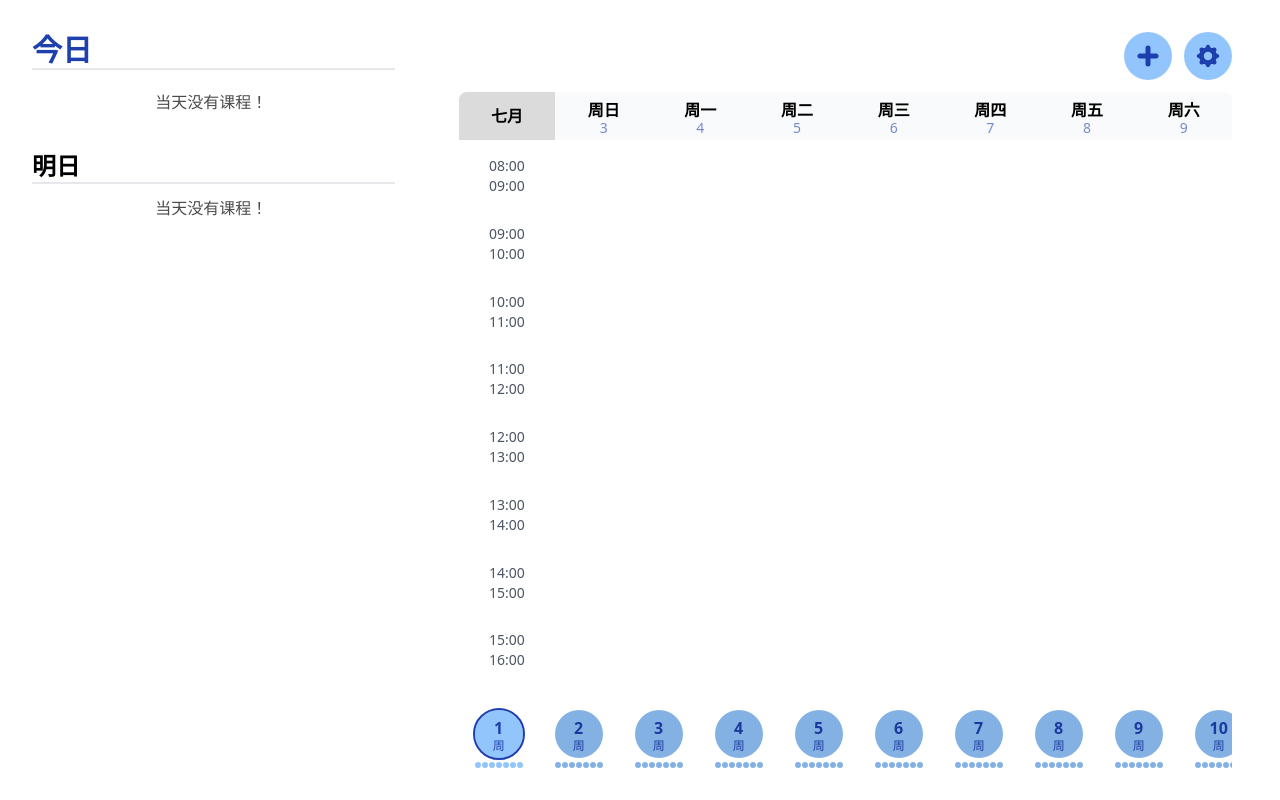
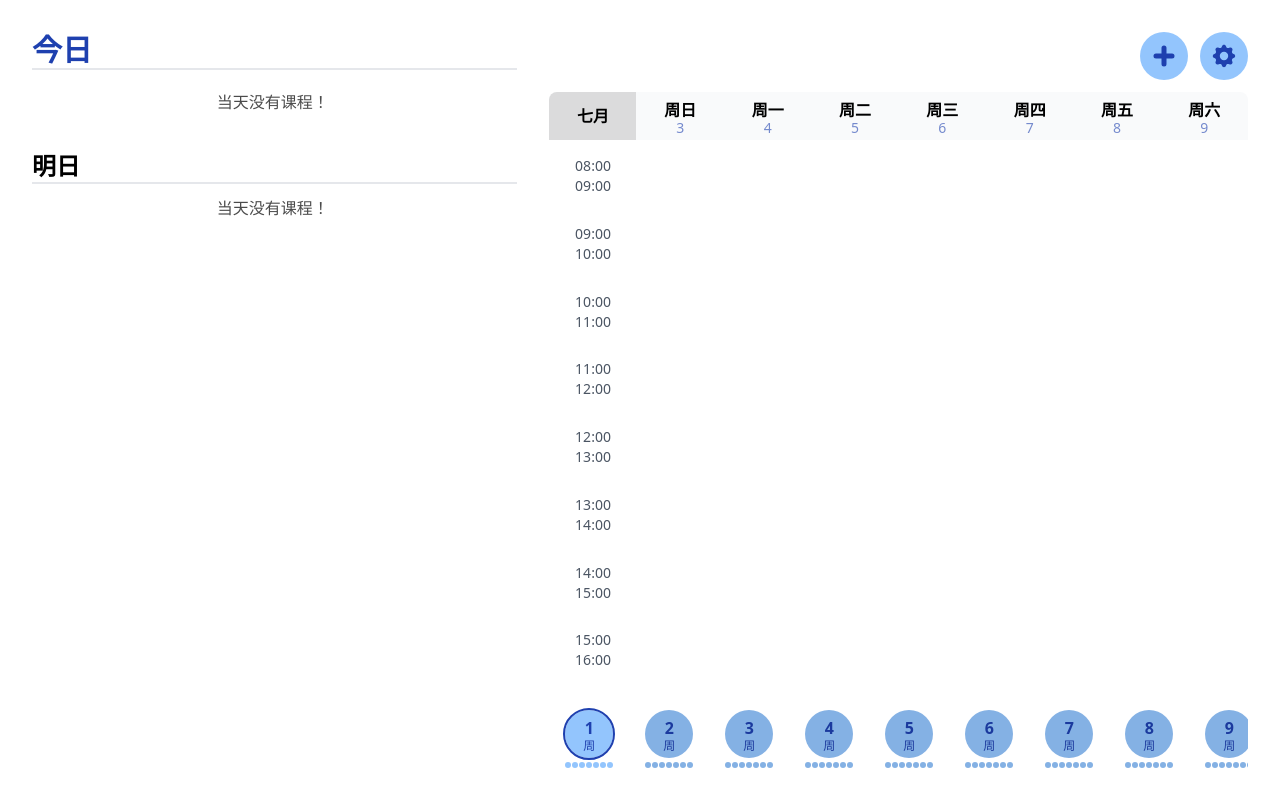
Before and after one commit to rktccn/courseTable, a Vue app: page /#/home in a window 1280 px wide. Built offline with nearby package versions, Linux system fonts and the light colour scheme.

Commit message:
微调主界面自适应布局

```diff
--- a/src/views/Home.vue
+++ b/src/views/Home.vue
@@ -1,11 +1,11 @@
 <template>
     <div class="flex w-screen h-screen relative">
-        <section class="week basis-4/12 grow pl-8 pr-8 py-8 overflow-hidden">
+        <section class="week basis-4/12 grow pl-8 pr-4 py-8 overflow-hidden xl:basis-5/12">
             <todayVue></todayVue>
         </section>
 
         <section
-            class="day flex flex-col basis-8/12 grow pl-8 pr-12 py-8 overflow-hidden"
+            class="day flex flex-col basis-8/12 grow pl-4 pr-8 py-8 overflow-hidden xl:basis-7/12"
         >
             <TableFunction></TableFunction>
             <div class="table grow h-full relative my-3">
```
